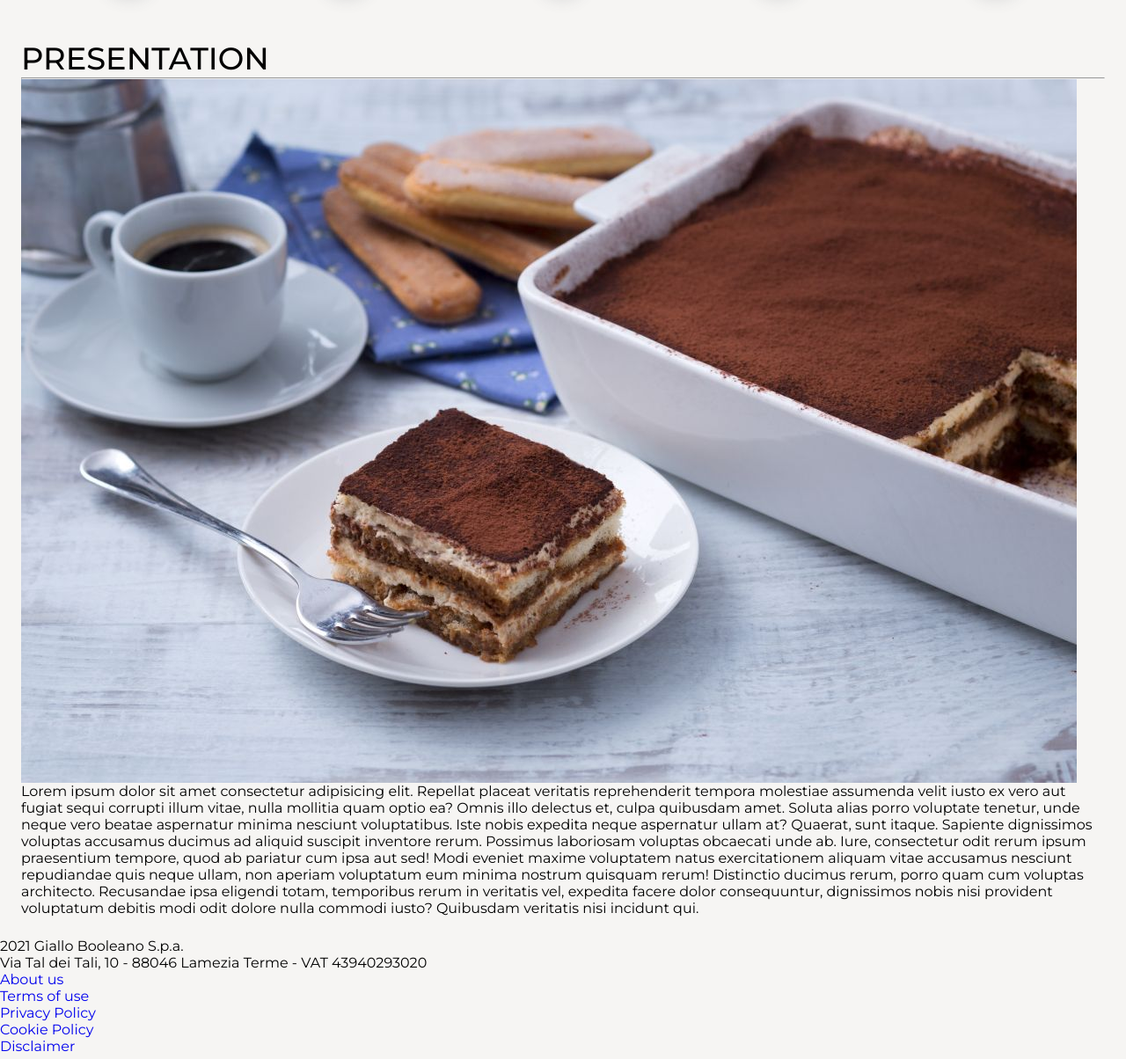
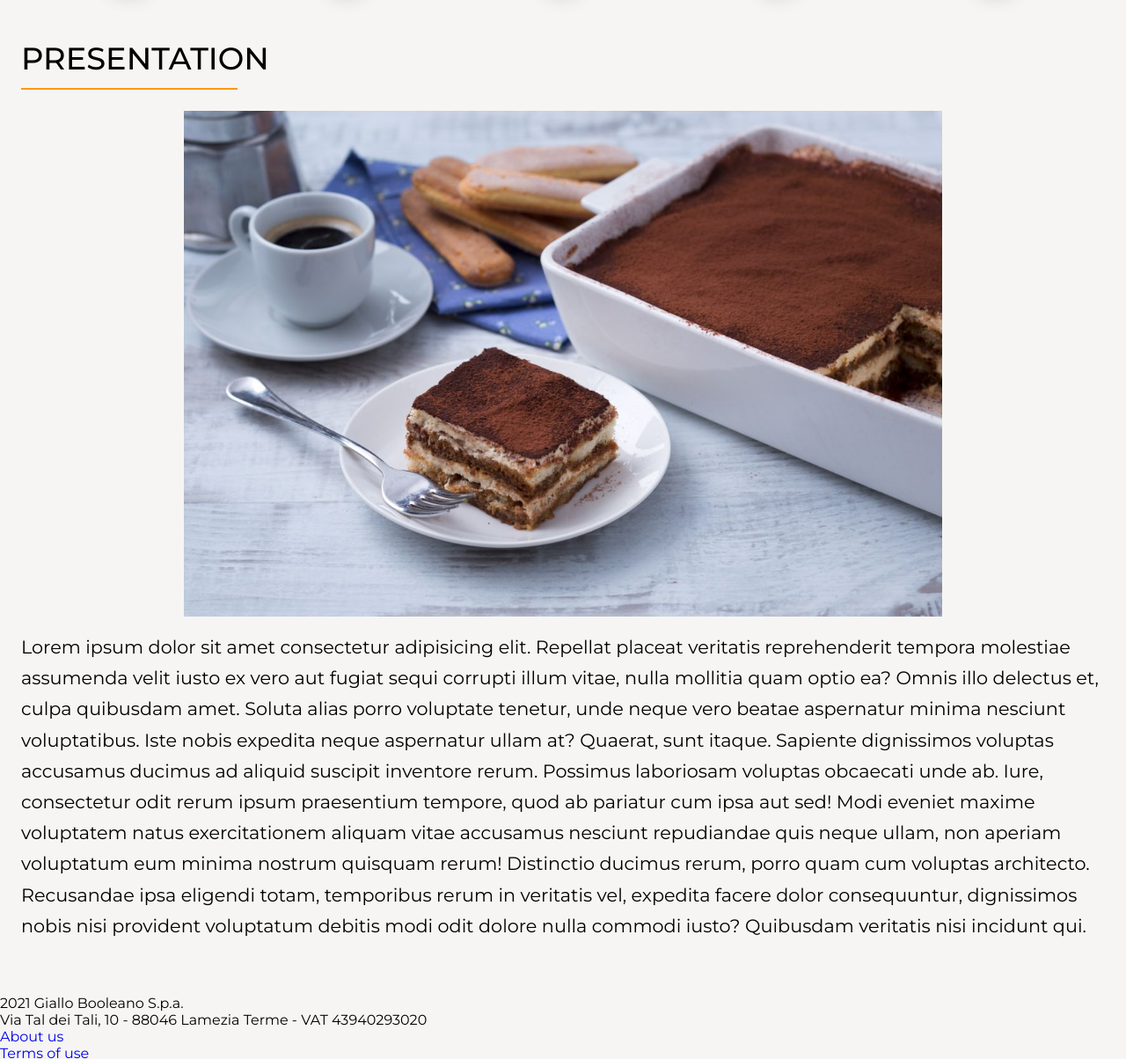
Before and after one commit to AndreaScaranari/htmlcss-responsive-layout, a plain HTML site: page index.html in a window 1280 px wide. Shown: the part 1008-2212 px from the top of the page at 88% size. Drawn offline with Linux system fonts and the light colour scheme.

Commit message:
presentation_area_added

```diff
--- a/css/style.css
+++ b/css/style.css
@@ -175,11 +175,29 @@ iframe {
 }
 
 /* Presentation */
+.presentation {
+    margin-bottom: 2rem;
+}
+
 h2 {
     font-size: 2.2rem;
     font-weight: 500;
 }
 
 hr {
+    border: 1px solid #FF9614;
+    width: 20%;
+    margin: 12px 0;
+}
 
+.presentation img {
+    max-width: 70%;
+    margin: 0 auto;
+    padding: 12px 0;
 }
+
+.lore {
+    font-size: 1.3rem;
+    line-height: 2.2rem;
+    padding: 5px 0;
+}
```
